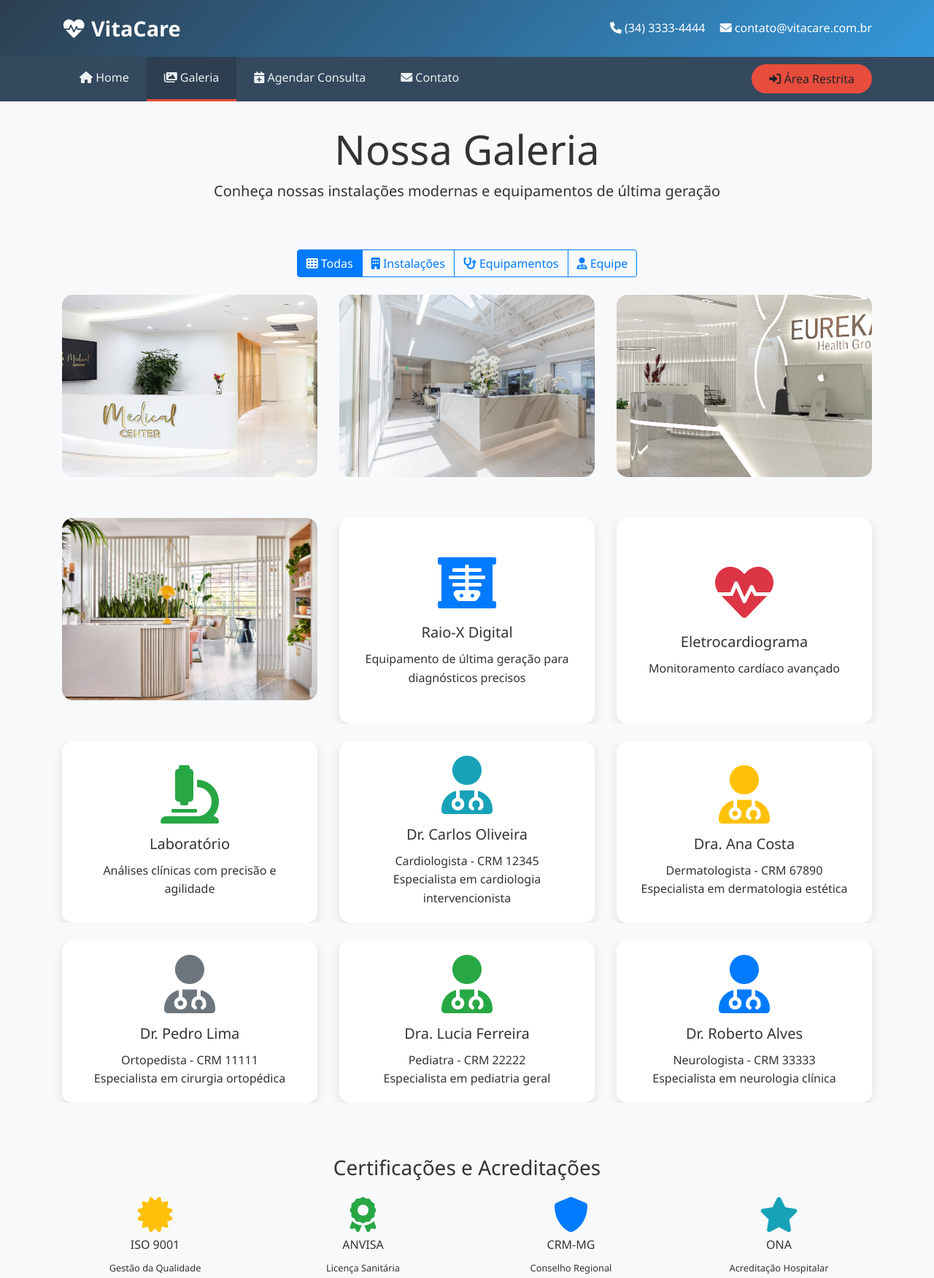
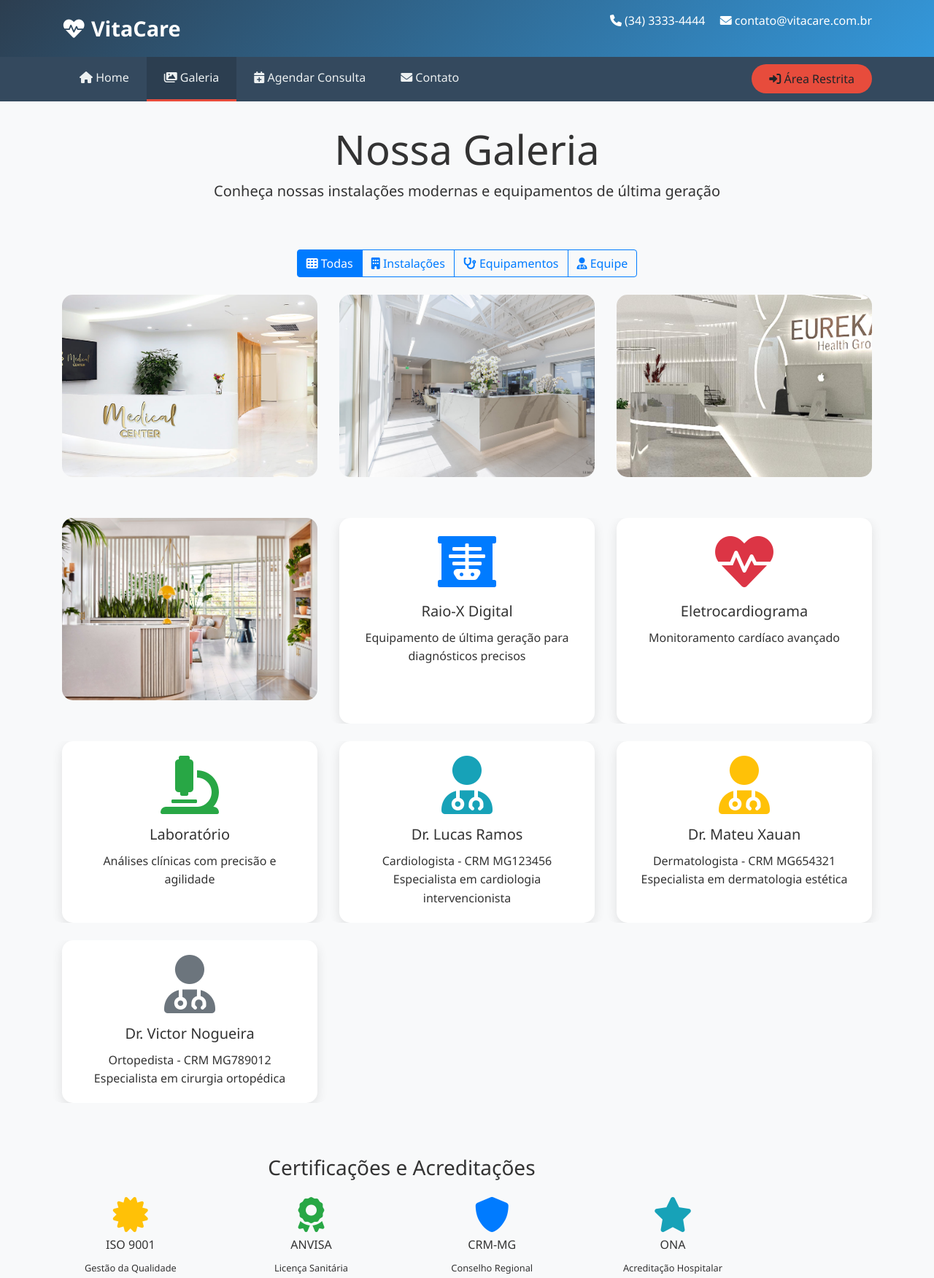
Before and after one commit to lucasramosfs/clinica_web, a PHP site: page /src/pages/public/galeria.html in a window 1280 px wide. Shown: the top 1752 px of the page at 73% size. Run offline with PHP 8.4, Linux system fonts and the light colour scheme; some libraries are stand-ins or nearby versions.

Commit message:
ajuste no display flex

```diff
--- a/src/css/galeria.css
+++ b/src/css/galeria.css
@@ -29,13 +29,27 @@
     background: linear-gradient(45deg, rgba(52, 152, 219, 0.8) 0%, rgba(155, 89, 182, 0.8) 100%);
     opacity: 0;
     transition: opacity 0.3s ease;
-    display: flex;
-    align-items: center;
-    justify-content: center;
+    display: table;
+    width: 100%;
+    height: 100%;
     color: white;
     font-weight: 600;
+}
+
+.gallery-overlay-content {
+    display: table-cell;
+    vertical-align: middle;
+    text-align: center;
 }
 
 .gallery-item:hover .gallery-overlay {
     opacity: 1;
 }
+
+
+
+.gallery-card-content {
+    display: table-cell;
+    vertical-align: middle;
+    text-align: center;
+}
--- a/src/css/geral.css
+++ b/src/css/geral.css
@@ -23,9 +23,15 @@ body {
 }
 
 .header .container {
-    display: flex;
-    justify-content: space-between;
-    align-items: center;
+    overflow: hidden;
+}
+
+.header .logo {
+    float: left;
+}
+
+.header .header-info {
+    float: right;
 }
 
 .logo {
@@ -196,16 +202,16 @@ body {
 
 @media (max-width: 525px) {
     .header .container {
-        justify-content: flex-start;
+        text-align: left;
     }
 
     .logo {
-        flex-basis: 100%;
+        width: 100%;
         margin-bottom: 10px;
     }
 
     .header-info {
-        flex-basis: 100%;
+        width: 100%;
         text-align: right;
     }
 }
--- a/src/css/login.css
+++ b/src/css/login.css
@@ -3,14 +3,13 @@
 /* Container de login */
 .login-container {
     min-height: 80vh;
-    display: flex;
-    align-items: center;
-    justify-content: center;
+    padding-top: 10vh;
 }
 
 .login-card {
     max-width: 400px;
     width: 100%;
+    margin: 0 auto;
     box-shadow: 0 10px 30px rgba(0,0,0,0.1);
 }
 
--- a/src/js/dashboard.js
+++ b/src/js/dashboard.js
@@ -80,7 +80,7 @@ async function carregarEstatisticas() {
                     const percentage = index === 0 ? 100 : Math.round((esp.total_agendamentos / stats.especialidades_populares[0].total_agendamentos) * 100);
                     html += `
                         <div class="mb-3">
-                            <div class="d-flex justify-content-between">
+                            <div class="especialidade-item">
                                 <span>${esp.Especialidade}</span>
                                 <span class="badge badge-primary">${esp.total_agendamentos}</span>
                             </div>
@@ -118,7 +118,7 @@ async function carregarAgendamentosRecentes() {
                     const data = new Date(agendamento.Datahora).toLocaleString("pt-BR");
                     html += `
                         <div class="list-group-item">
-                            <div class="d-flex w-100 justify-content-between">
+                            <div class="list-group-item-content">
                                 <h6 class="mb-1">${agendamento.NomePaciente}</h6>
                                 <small>${data}</small>
                             </div>
--- a/src/pages/public/agendamento.html
+++ b/src/pages/public/agendamento.html
@@ -258,15 +258,15 @@
                         </div>
                         <div class="card-body">
                             <div class="schedule">
-                                <div class="schedule-item d-flex justify-content-between mb-2">
+                                <div class="schedule-item mb-2">
                                     <span><strong>Segunda a Sexta</strong></span>
                                     <span>8h às 18h</span>
                                 </div>
-                                <div class="schedule-item d-flex justify-content-between mb-2">
+                                <div class="schedule-item mb-2">
                                     <span><strong>Sábado</strong></span>
                                     <span>8h às 12h</span>
                                 </div>
-                                <div class="schedule-item d-flex justify-content-between">
+                                <div class="schedule-item">
                                     <span><strong>Domingo</strong></span>
                                     <span class="text-muted">Fechado</span>
                                 </div>
--- a/src/pages/public/galeria.html
+++ b/src/pages/public/galeria.html
@@ -148,7 +148,7 @@
                 <!-- Equipamentos (usando ícones como placeholder) -->
                 <div class="col-lg-4 col-md-6 mb-4 gallery-item" data-category="equipamentos">
                     <div class="card text-center h-100">
-                        <div class="card-body d-flex flex-column justify-content-center">
+                        <div class="card-body text-center h-100 gallery-card-content">
                             <i class="fas fa-x-ray fa-5x text-primary mb-3"></i>
                             <h5 class="card-title">Raio-X Digital</h5>
                             <p class="card-text">Equipamento de última geração para diagnósticos precisos</p>
@@ -158,7 +158,7 @@
 
                 <div class="col-lg-4 col-md-6 mb-4 gallery-item" data-category="equipamentos">
                     <div class="card text-center h-100">
-                        <div class="card-body d-flex flex-column justify-content-center">
+                        <div class="card-body text-center h-100 gallery-card-content">
                             <i class="fas fa-heartbeat fa-5x text-danger mb-3"></i>
                             <h5 class="card-title">Eletrocardiograma</h5>
                             <p class="card-text">Monitoramento cardíaco avançado</p>
@@ -168,7 +168,7 @@
 
                 <div class="col-lg-4 col-md-6 mb-4 gallery-item" data-category="equipamentos">
                     <div class="card text-center h-100">
-                        <div class="card-body d-flex flex-column justify-content-center">
+                        <div class="card-body text-center h-100 gallery-card-content">
                             <i class="fas fa-microscope fa-5x text-success mb-3"></i>
                             <h5 class="card-title">Laboratório</h5>
                             <p class="card-text">Análises clínicas com precisão e agilidade</p>
@@ -179,54 +179,33 @@
                 <!-- Equipe (usando ícones como placeholder) -->
                 <div class="col-lg-4 col-md-6 mb-4 gallery-item" data-category="equipe">
                     <div class="card text-center h-100">
-                        <div class="card-body d-flex flex-column justify-content-center">
+                        <div class="card-body text-center h-100 gallery-card-content">
                             <i class="fas fa-user-md fa-5x text-info mb-3"></i>
-                            <h5 class="card-title">Dr. Carlos Oliveira</h5>
-                            <p class="card-text">Cardiologista - CRM 12345<br>Especialista em cardiologia intervencionista</p>
+                            <h5 class="card-title">Dr. Lucas Ramos</h5>
+                            <p class="card-text">Cardiologista - CRM MG123456<br>Especialista em cardiologia intervencionista</p>
                         </div>
                     </div>
                 </div>
 
                 <div class="col-lg-4 col-md-6 mb-4 gallery-item" data-category="equipe">
                     <div class="card text-center h-100">
-                        <div class="card-body d-flex flex-column justify-content-center">
+                        <div class="card-body text-center h-100 gallery-card-content">
                             <i class="fas fa-user-md fa-5x text-warning mb-3"></i>
-                            <h5 class="card-title">Dra. Ana Costa</h5>
-                            <p class="card-text">Dermatologista - CRM 67890<br>Especialista em dermatologia estética</p>
+                            <h5 class="card-title">Dr. Mateu Xauan</h5>
+                            <p class="card-text">Dermatologista - CRM MG654321<br>Especialista em dermatologia estética</p>
                         </div>
                     </div>
                 </div>
 
                 <div class="col-lg-4 col-md-6 mb-4 gallery-item" data-category="equipe">
                     <div class="card text-center h-100">
-                        <div class="card-body d-flex flex-column justify-content-center">
+                        <div class="card-body text-center h-100 gallery-card-content">
                             <i class="fas fa-user-md fa-5x text-secondary mb-3"></i>
-                            <h5 class="card-title">Dr. Pedro Lima</h5>
-                            <p class="card-text">Ortopedista - CRM 11111<br>Especialista em cirurgia ortopédica</p>
+                            <h5 class="card-title">Dr. Victor Nogueira</h5>
+                            <p class="card-text">Ortopedista - CRM MG789012<br>Especialista em cirurgia ortopédica</p>
                         </div>
                     </div>
                 </div>
-
-                <div class="col-lg-4 col-md-6 mb-4 gallery-item" data-category="equipe">
-                    <div class="card text-center h-100">
-                        <div class="card-body d-flex flex-column justify-content-center">
-                            <i class="fas fa-user-md fa-5x text-success mb-3"></i>
-                            <h5 class="card-title">Dra. Lucia Ferreira</h5>
-                            <p class="card-text">Pediatra - CRM 22222<br>Especialista em pediatria geral</p>
-                        </div>
-                    </div>
-                </div>
-
-                <div class="col-lg-4 col-md-6 mb-4 gallery-item" data-category="equipe">
-                    <div class="card text-center h-100">
-                        <div class="card-body d-flex flex-column justify-content-center">
-                            <i class="fas fa-user-md fa-5x text-primary mb-3"></i>
-                            <h5 class="card-title">Dr. Roberto Alves</h5>
-                            <p class="card-text">Neurologista - CRM 33333<br>Especialista em neurologia clínica</p>
-                        </div>
-                    </div>
-                </div>
-            </div>
 
             <!-- Certificações e Acreditações -->
             <div class="row mt-5">
```
Also changed, not shown: src/css/agendamento.css (+19 -5 lines), src/css/dashboard.css (+24 -0 lines), src/css/style.css (+18 -6 lines), src/pages/public/contato.html (+4 -4 lines).
